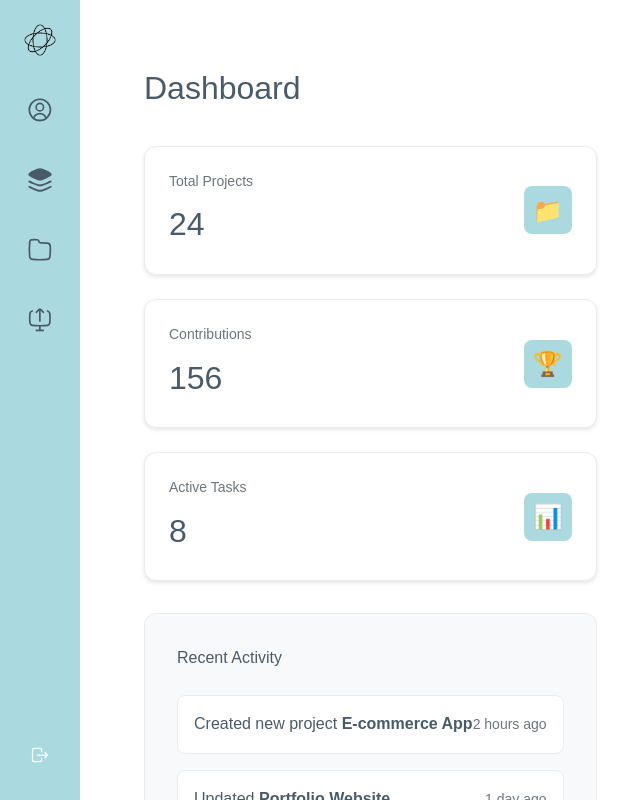
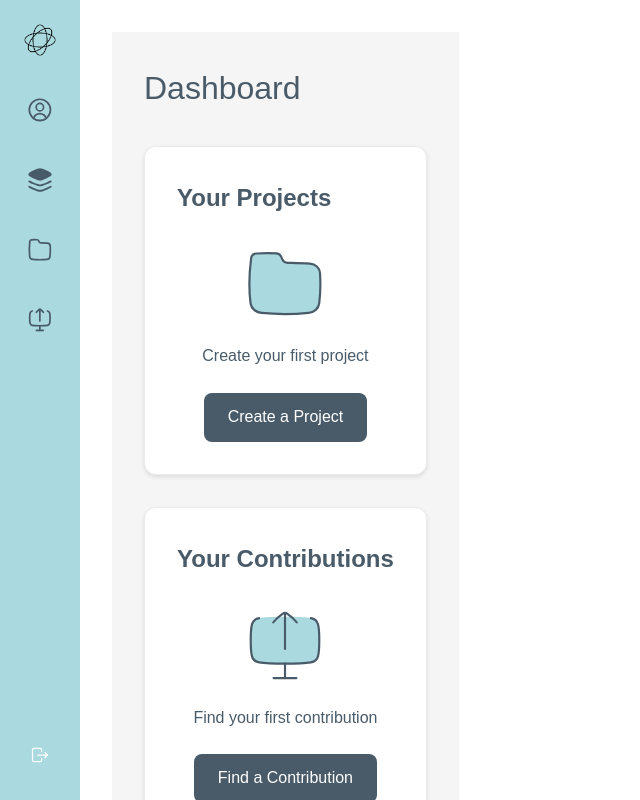
Before and after one commit to vidhimudaliar/CodeAtlas, a Next.js app: page /dashboard in a window 1280 px wide. Shown: the top 800 px of the page, without its empty margins (0-640 px from the left). Built offline with nearby package versions, Linux system fonts and the light colour scheme.

Commit message:
Added Dashboard

```diff
--- a/src/app/dashboard/page.tsx
+++ b/src/app/dashboard/page.tsx
@@ -1,126 +1,126 @@
+import Image from 'next/image';
+
 export default function Dashboard() {
     return (
-        <div style={{ padding: '2rem', maxWidth: '1200px', margin: '0 auto' }}>
+        <div style={{
+            padding: '2rem',
+            width: '100%',
+            backgroundColor: '#F5F5F5',
+            minHeight: '100vh'
+        }}>
             <h1 style={{ color: '#495B69', marginBottom: '2rem', fontSize: '2rem' }}>Dashboard</h1>
 
-            {/* Stats Cards */}
+            {/* Main Cards */}
             <div style={{
-                display: 'grid',
-                gridTemplateColumns: 'repeat(auto-fit, minmax(250px, 1fr))',
-                gap: '1.5rem',
-                marginBottom: '2rem'
+                display: 'flex',
+                flexDirection: 'column',
+                gap: '2rem',
+                width: '100%'
             }}>
+                {/* Your Projects Card */}
                 <div style={{
-                    backgroundColor: 'white',
-                    padding: '1.5rem',
+                    backgroundColor: '#FFFFFF',
+                    padding: '2rem',
                     borderRadius: '12px',
                     border: '1px solid #e9ecef',
                     boxShadow: '0 2px 4px rgba(0,0,0,0.1)'
                 }}>
-                    <div style={{ display: 'flex', alignItems: 'center', justifyContent: 'space-between' }}>
-                        <div>
-                            <p style={{ color: '#6c757d', margin: '0 0 0.5rem 0', fontSize: '0.875rem' }}>Total Projects</p>
-                            <h2 style={{ color: '#495B69', margin: '0', fontSize: '2rem' }}>24</h2>
-                        </div>
-                        <div style={{
-                            width: '48px',
-                            height: '48px',
-                            backgroundColor: '#AAD9DF',
+                    <h2 style={{
+                        color: '#495B69',
+                        marginBottom: '2rem',
+                        fontSize: '1.5rem',
+                        fontWeight: '600'
+                    }}>
+                        Your Projects
+                    </h2>
+
+                    <div style={{
+                        display: 'flex',
+                        flexDirection: 'column',
+                        alignItems: 'center',
+                        gap: '1.5rem'
+                    }}>
+                        <Image
+                            src="/project-large-icon.svg"
+                            alt="Projects"
+                            width={80}
+                            height={80}
+                        />
+                        <p style={{
+                            color: '#495B69',
+                            margin: '0',
+                            fontSize: '1rem',
+                            textAlign: 'center'
+                        }}>
+                            Create your first project
+                        </p>
+                        <button style={{
+                            backgroundColor: '#495B69',
+                            color: '#FFFFFF',
+                            border: 'none',
+                            padding: '0.75rem 1.5rem',
                             borderRadius: '8px',
-                            display: 'flex',
-                            alignItems: 'center',
-                            justifyContent: 'center'
+                            fontSize: '1rem',
+                            fontWeight: '500',
+                            cursor: 'pointer',
+                            transition: 'all 0.2s ease'
                         }}>
-                            <span style={{ fontSize: '1.5rem' }}>📁</span>
-                        </div>
+                            Create a Project
+                        </button>
                     </div>
                 </div>
 
+                {/* Your Contributions Card */}
                 <div style={{
-                    backgroundColor: 'white',
-                    padding: '1.5rem',
+                    backgroundColor: '#FFFFFF',
+                    padding: '2rem',
                     borderRadius: '12px',
                     border: '1px solid #e9ecef',
                     boxShadow: '0 2px 4px rgba(0,0,0,0.1)'
                 }}>
-                    <div style={{ display: 'flex', alignItems: 'center', justifyContent: 'space-between' }}>
-                        <div>
-                            <p style={{ color: '#6c757d', margin: '0 0 0.5rem 0', fontSize: '0.875rem' }}>Contributions</p>
-                            <h2 style={{ color: '#495B69', margin: '0', fontSize: '2rem' }}>156</h2>
-                        </div>
-                        <div style={{
-                            width: '48px',
-                            height: '48px',
-                            backgroundColor: '#AAD9DF',
+                    <h2 style={{
+                        color: '#495B69',
+                        marginBottom: '2rem',
+                        fontSize: '1.5rem',
+                        fontWeight: '600'
+                    }}>
+                        Your Contributions
+                    </h2>
+
+                    <div style={{
+                        display: 'flex',
+                        flexDirection: 'column',
+                        alignItems: 'center',
+                        gap: '1.5rem'
+                    }}>
+                        <Image
+                            src="/contribution-large-icon.svg"
+                            alt="Contributions"
+                            width={80}
+                            height={80}
+                        />
+                        <p style={{
+                            color: '#495B69',
+                            margin: '0',
+                            fontSize: '1rem',
+                            textAlign: 'center'
+                        }}>
+                            Find your first contribution
+                        </p>
+                        <button style={{
+                            backgroundColor: '#495B69',
+                            color: '#FFFFFF',
+                            border: 'none',
+                            padding: '0.75rem 1.5rem',
                             borderRadius: '8px',
-                            display: 'flex',
-                            alignItems: 'center',
-                            justifyContent: 'center'
+                            fontSize: '1rem',
+                            fontWeight: '500',
+                            cursor: 'pointer',
+                            transition: 'all 0.2s ease'
                         }}>
-                            <span style={{ fontSize: '1.5rem' }}>🏆</span>
-                        </div>
+                            Find a Contribution
+                        </button>
                     </div>
-                </div>
-
-                <div style={{
-                    backgroundColor: 'white',
-                    padding: '1.5rem',
-                    borderRadius: '12px',
-                    border: '1px solid #e9ecef',
-                    boxShadow: '0 2px 4px rgba(0,0,0,0.1)'
-                }}>
-                    <div style={{ display: 'flex', alignItems: 'center', justifyContent: 'space-between' }}>
-                        <div>
-                            <p style={{ color: '#6c757d', margin: '0 0 0.5rem 0', fontSize: '0.875rem' }}>Active Tasks</p>
-                            <h2 style={{ color: '#495B69', margin: '0', fontSize: '2rem' }}>8</h2>
-                        </div>
-                        <div style={{
-                            width: '48px',
-                            height: '48px',
-                            backgroundColor: '#AAD9DF',
-                            borderRadius: '8px',
-                            display: 'flex',
-                            alignItems: 'center',
-                            justifyContent: 'center'
-                        }}>
-                            <span style={{ fontSize: '1.5rem' }}>📊</span>
-                        </div>
-                    </div>
-                </div>
-            </div>
-
-            {/* Recent Activity */}
-            <div style={{
-                backgroundColor: '#f8f9fa',
-                padding: '2rem',
-                borderRadius: '12px',
-                border: '1px solid #e9ecef'
-            }}>
-                <h2 style={{ color: '#495B69', marginBottom: '1.5rem' }}>Recent Activity</h2>
-
-                <div style={{ display: 'flex', flexDirection: 'column', gap: '1rem' }}>
-                    {[
-                        { action: 'Created new project', project: 'E-commerce App', time: '2 hours ago' },
-                        { action: 'Updated', project: 'Portfolio Website', time: '1 day ago' },
-                        { action: 'Committed to', project: 'React Dashboard', time: '3 days ago' },
-                        { action: 'Completed task in', project: 'API Integration', time: '1 week ago' }
-                    ].map((item, index) => (
-                        <div key={index} style={{
-                            backgroundColor: 'white',
-                            padding: '1rem',
-                            borderRadius: '8px',
-                            border: '1px solid #e9ecef',
-                            display: 'flex',
-                            alignItems: 'center',
-                            justifyContent: 'space-between'
-                        }}>
-                            <div>
-                                <span style={{ color: '#495B69' }}>{item.action} </span>
-                                <strong style={{ color: '#495B69' }}>{item.project}</strong>
-                            </div>
-                            <span style={{ color: '#6c757d', fontSize: '0.875rem' }}>{item.time}</span>
-                        </div>
-                    ))}
                 </div>
             </div>
         </div>
```
Also changed, not shown: public/contribution-large-icon.svg (added), public/project-large-icon.svg (added).
